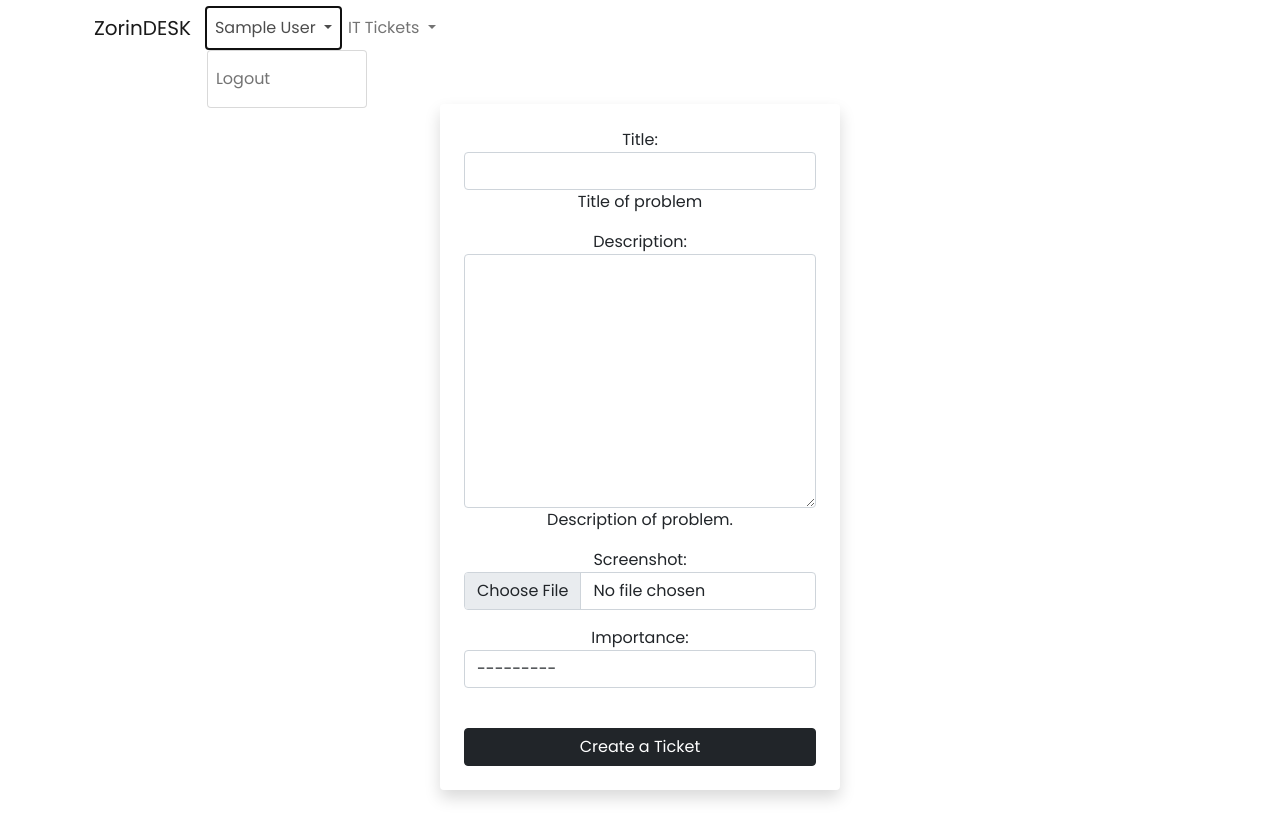
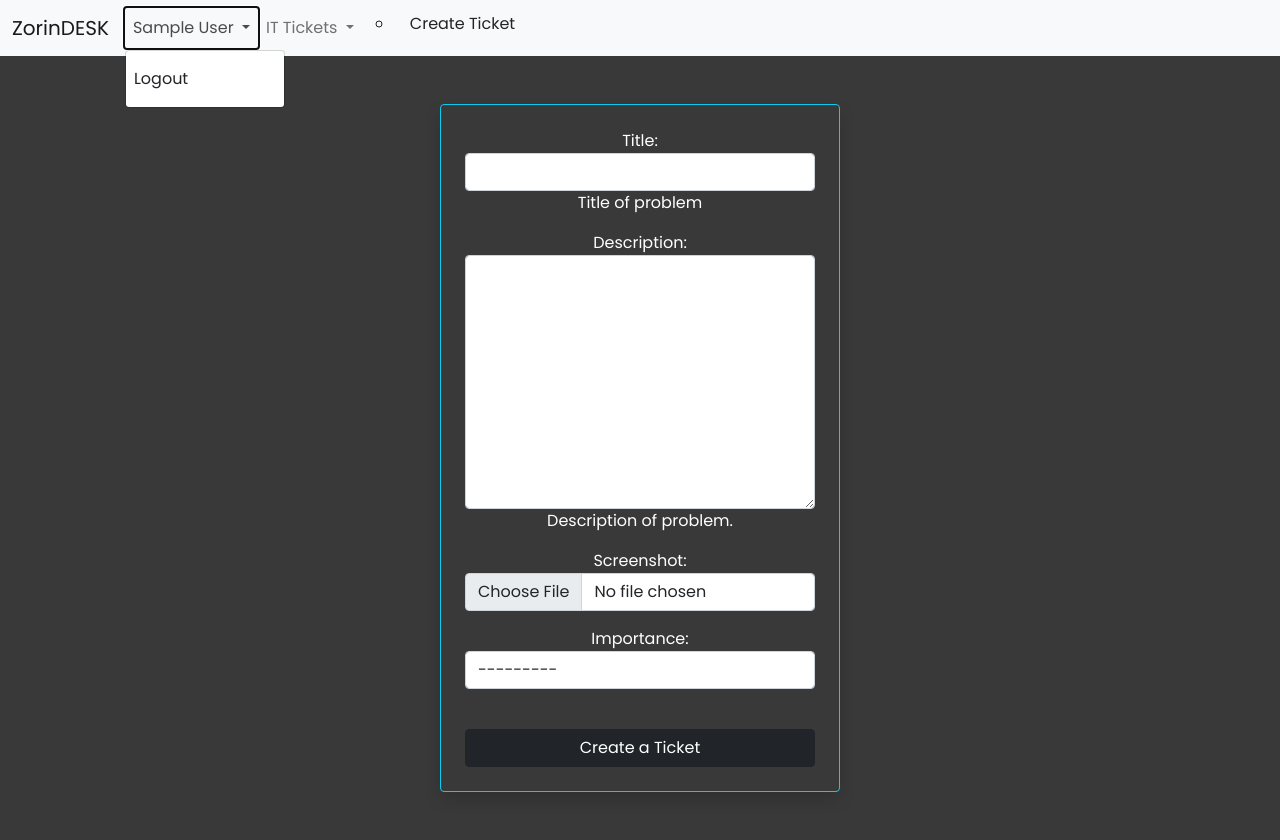
Before and after one commit to sbtah/django-helpdesk, a Django app: page /tickets/create-ticket/ in a window 1280 px wide, after a click that opens the changed part. Before the commit the page ends 801 px from the top, so only its background shows below. Run offline with Django 4.2, Linux system fonts and the light colour scheme; the visitor is signed in with stand-in values (Sample User, id 1).

Commit message:
Done some tweaks on htmls

```diff
--- a/core/settings.py
+++ b/core/settings.py
@@ -119,3 +119,5 @@ MEDIA_ROOT = BASE_DIR / 'media'
 DEFAULT_AUTO_FIELD = 'django.db.models.BigAutoField'
 
 AUTH_USER_MODEL = 'users.User'
+
+LOGIN_URL = 'users:login-user'
--- a/templates/base.html
+++ b/templates/base.html
@@ -17,12 +17,13 @@
     <title>ZorinDESK | {% block title %}{% endblock title %}</title>
     <style>
         body {
+            background-color: rgb(58, 57, 57);
             font-family: 'Poppins', sans-serif;
         }
     </style>
 </head>
 
-<body class="">
+<body>
     {% include 'navbar.html' %}
     {% if messages %}
     {% for message in messages %}
--- a/templates/home.html
+++ b/templates/home.html
@@ -8,7 +8,6 @@
         <div class="col-lg-6 mx-auto">
             <p class="fs-5 mb-4">Our powerful ticket filtering system makes sure the right tickets goes to the right
                 department leaving you with a clutter-free environment.</p>
-
         </div>
     </div>
 </div>
--- a/templates/navbar.html
+++ b/templates/navbar.html
@@ -1,13 +1,11 @@
-<div class="container">
-    <nav class="navbar navbar-expand-lg navbar-light">
+<nav class="navbar navbar-expand-lg navbar-light bg-light">
     <div class="container-fluid">
         <a class="navbar-brand" href="/">ZorinDESK</a>
-            <button class="navbar-toggler" type="button" data-bs-toggle="collapse"
-                data-bs-target="#navbarSupportedContent" aria-controls="navbarSupportedContent" aria-expanded="false"
-                aria-label="Toggle navigation">
+        <button class="navbar-toggler" type="button" data-bs-toggle="collapse" data-bs-target="#navbarSupportedContent"
+            aria-controls="navbarSupportedContent" aria-expanded="false" aria-label="Toggle navigation">
             <span class="navbar-toggler-icon"></span>
         </button>
-            <div class="collapse navbar-collapse" id="navbarSupportedContent">
+        <div class="collapse navbar-collapse " id="navbarSupportedContent">
             <ul class="navbar-nav me-auto mb-2 mb-lg-0">
                 {% if request.user.is_authenticated %}
                 <li class="nav-item dropdown">
@@ -19,7 +17,7 @@
                         {% endif %}
                     </a>
                     <ul class="dropdown-menu" aria-labelledby="navbarDropdown">
-                            <li><a class="nav-link" href="{% url 'users:logout-user' %}">Logout</a></li>
+                        <li><a class="nav-link text-dark" href="{% url 'users:logout-user' %}">Logout</a></li>
                     </ul>
                 </li>
                 {% else %}
@@ -47,8 +45,10 @@
                 </li>
                 {% else %}
                 {% endif %}
+                <ul>
+                    <li><a class="dropdown-item" href="{% url 'tickets:create-ticket' %}">Create Ticket</a></li>
+                </ul>
             </ul>
         </div>
     </div>
 </nav>
-</div>
--- a/tickets/templates/tickets/create_ticket.html
+++ b/tickets/templates/tickets/create_ticket.html
@@ -1,7 +1,8 @@
 {% extends 'base.html' %}
 {% block title %}Create Ticket{% endblock title %}
 {% block content %}
-<div style="width: 400px;" class="container-sm mt-3 text-center mt-5 shadow mt-3 p-4 mb-5 rounded">
+<div style="width: 400px;"
+    class="container-sm mt-3 text-center mt-5 shadow mt-3 p-4 mb-5 rounded text-white border border-info">
     <form action="" method="POST" enctype="multipart/form-data">
         {% csrf_token %}
         {{ form.as_p }}
--- a/tickets/urls.py
+++ b/tickets/urls.py
@@ -1,5 +1,6 @@
 from django.urls import path
 from tickets.views import TicketCreateView
+
 
 app_name = 'tickets'
 
--- a/tickets/views.py
+++ b/tickets/views.py
@@ -1,15 +1,18 @@
+from tickets.forms import TicketForm
+from tickets.models import Ticket
+# For CBV
 from django.urls import reverse
-from tickets.models import Ticket
-from tickets.forms import TicketForm
 from django.views.generic.edit import CreateView, DeleteView, UpdateView
+from django.contrib.messages.views import SuccessMessageMixin
 from django.contrib.auth.mixins import LoginRequiredMixin
 
 
-class TicketCreateView(LoginRequiredMixin, CreateView):
+class TicketCreateView(LoginRequiredMixin, SuccessMessageMixin, CreateView):
     """Class based view for creating a Ticket."""
 
     form_class = TicketForm
     template_name = 'tickets/create_ticket.html'
+    success_message = f'Ticket created, thank you'
     model = Ticket
 
     def get_success_url(self):
--- a/users/templates/users/create_user.html
+++ b/users/templates/users/create_user.html
@@ -1,7 +1,7 @@
 {% extends 'base.html' %}
 {% block title %}Register{% endblock title %}
 {% block content %}
-<div style="width: 400px;" class="container mt-5 shadow p-3 mb-5 rounded">
+<div style="width: 400px;" class="container mt-5 shadow p-3 mb-5 rounded text-white border border-info">
     <h2 class="dsubhead fs-4 mt-3 mb-0 text-center pb-5">Register:</h2>
     <form class="" action="" method="POST" class="">
         {% csrf_token %}
--- a/users/templates/users/login_user.html
+++ b/users/templates/users/login_user.html
@@ -1,7 +1,7 @@
 {% extends 'base.html' %}
 {% block title %}Login{% endblock title %}
 {% block content %}
-<div style="width: 400px;" class="container mt-5 shadow p-3 mb-5 rounded">
+<div style="width: 400px;" class="container mt-5 shadow p-3 mb-5 rounded text-white border border-info">
     <h2 class="dsubhead fs-4 mt-3 mb-0 text-center pb-5">Login:</h2>
     <form class="" action="" method="POST" class="main-form">
         {% csrf_token %}
--- a/users/templates/users/logout_user.html
+++ b/users/templates/users/logout_user.html
@@ -1,7 +1,7 @@
 {% extends 'base.html' %}
 {% block title %}Logout{% endblock title %}
 {% block content %}
-<div class="container mt-5 shadow p-3 mb-5 rounded">
+<div style="width: 400px;" class="container mt-5 shadow p-3 mb-5 rounded text-white border border-info">
     <h3>Bye</h3>
 </div>
 {% endblock content %}
```
Also changed, not shown: core/tests/test_views.py (+4 -13 lines). Lines whose indentation alone changed are shown as unchanged.
